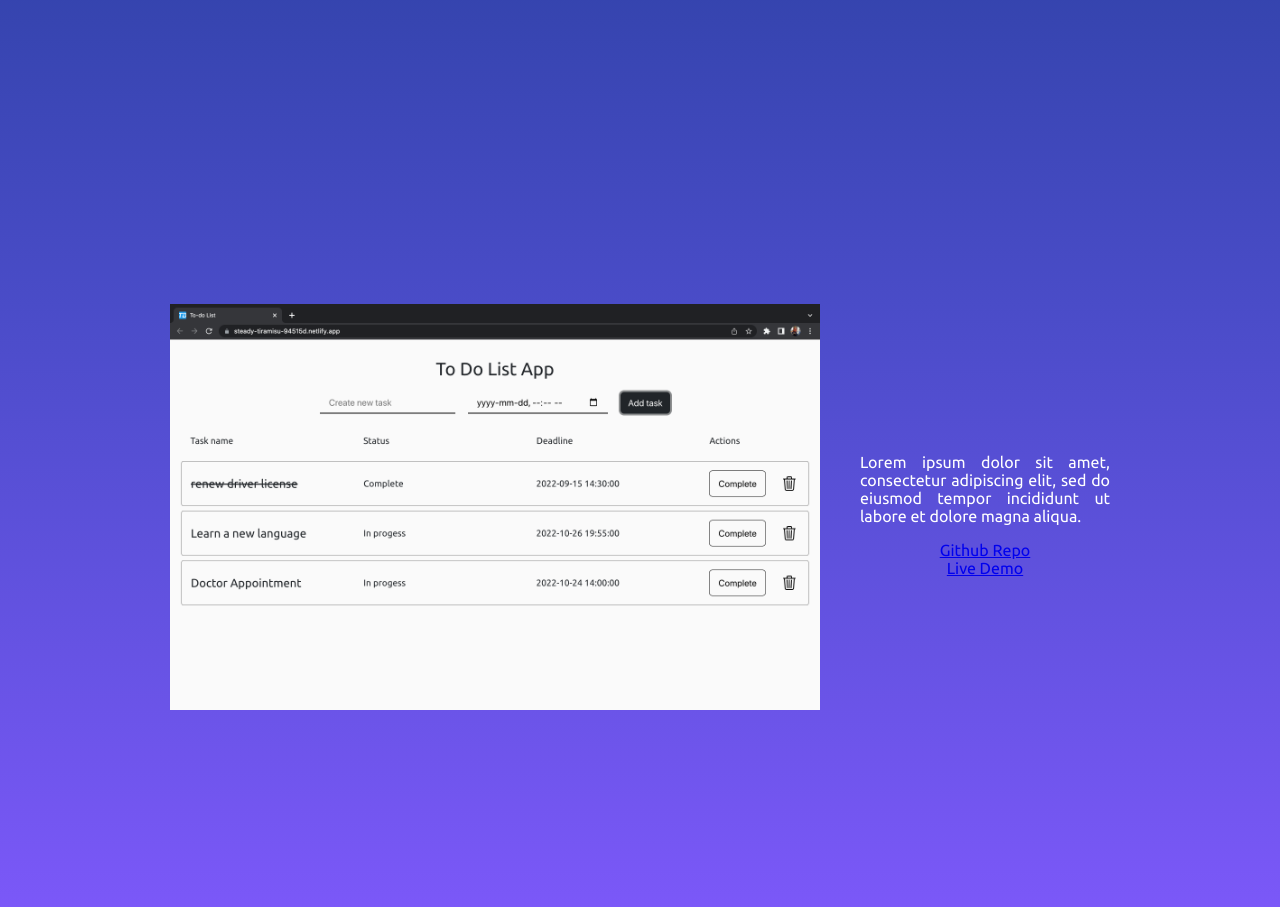
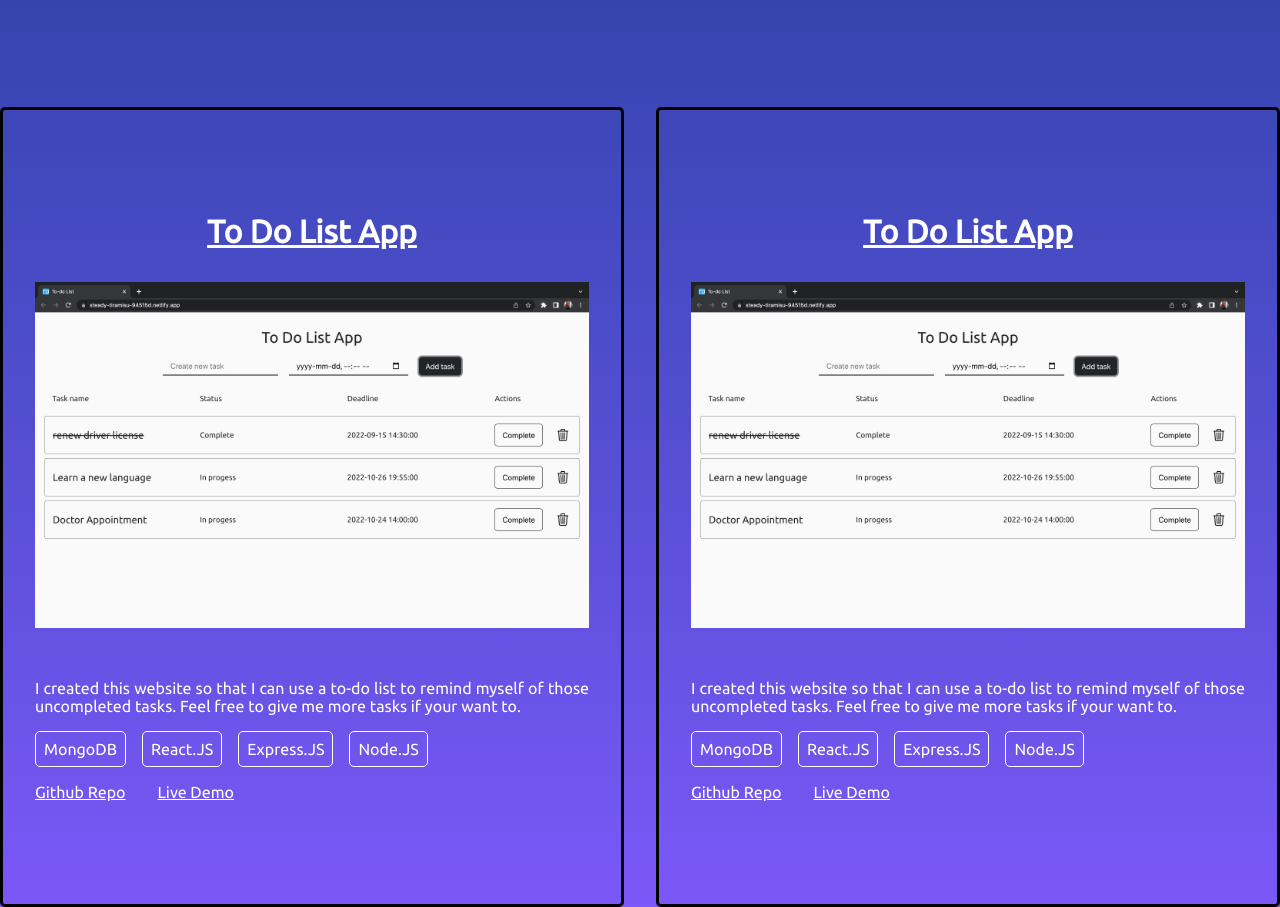
Before and after one commit to octopus175/Portfolio_Site, a React (Create React App) app: page / in a window 1280 px wide. Shown: the part 1493-2400 px from the top of the page. Built offline with nearby package versions, Linux system fonts and the light colour scheme.

Commit message:
- add project data export - change project card layout

```diff
--- /dev/null
+++ b/src/Components/Projects/ProjectData.jsx
@@ -0,0 +1,20 @@
+const ProjectData = [
+    {
+        project_name: "To Do List App",
+        project_image: require("../../Assets/Images/to-do-list-app.png"),
+        tech_stack: ["MongoDB", "React.JS", "Express.JS", "Node.JS"],
+        github_link: "https://github.com/octopus175/to-do-list-app",
+        demo_link: "https://steady-tiramisu-94515d.netlify.app/",
+        description: "I created this website so that I can use a to-do list to remind myself of those uncompleted tasks. Feel free to give me more tasks if your want to."
+    },
+    {
+        project_name: "To Do List App",
+        project_image: require("../../Assets/Images/to-do-list-app.png"),
+        tech_stack: ["MongoDB", "React.JS", "Express.JS", "Node.JS"],
+        github_link: "https://github.com/octopus175/to-do-list-app",
+        demo_link: "https://steady-tiramisu-94515d.netlify.app/",
+        description: "I created this website so that I can use a to-do list to remind myself of those uncompleted tasks. Feel free to give me more tasks if your want to."
+    }
+]
+
+export default ProjectData;
--- a/src/Components/Projects/Projects.jsx
+++ b/src/Components/Projects/Projects.jsx
@@ -1,32 +1,38 @@
 import './Projects.style.css'
-import image from '../../Assets/Images/to-do-list-app.png'
+import ProjectData from './ProjectData'
 
 function Projects() {
     const displayProjects = () => {
+        return ProjectData.map((project, index) => {
             return (
-            <div className='project-card'>
-                <img alt='project_name' src={image} className='project-card-image'></img>
+                <div className='project-card' key={index}>
+                    <span className='project-card-name'>{project.project_name}</span>
+                    <a href={project.demo_link} target="_blank" rel="noreferrer">
+                        <img alt='project_name' src={project.project_image} className='project-card-image'></img>
+                    </a>
                     <div className='project-card-detail'>
                         <p className='project-card-detail-text'>
-                    Lorem ipsum dolor sit amet, consectetur adipiscing elit, sed do eiusmod tempor incididunt ut labore et dolore magna aliqua.
+                            {project.description}
                         </p>
                         <div className='project-card-detail-techstacks'>
-
+                            {project.tech_stack.map((tech) => {
+                                return <span className='project-card-detail-techstacks-single'>{tech}</span>
+                            })}
                         </div>
                         <div className='project-card-detail-links'>
-                        <a href='https://github.com/octopus175/to-do-list-app' target="_blank" rel="noreferrer">Github Repo</a>
-                        <a href='https://steady-tiramisu-94515d.netlify.app/' target="_blank" rel="noreferrer">Live Demo</a>
+                            <a href={project.github_link} target="_blank" rel="noreferrer" className='project-card-detail-url'>Github Repo</a>
+                            <a href={project.demo_link} target="_blank" rel="noreferrer" className='project-card-detail-url'>Live Demo</a>
                         </div>
                     </div>
                 </div>
             )
+        })
+
     }
 
     return(
         <section id="projects" className='projects'>
-            <div>
             {displayProjects()}
-            </div>
         </section>
     )
 }
--- a/src/Components/Projects/Projects.style.css
+++ b/src/Components/Projects/Projects.style.css
@@ -1,34 +1,65 @@
 .projects{
-    display: flex;
+    display: grid;
     min-height: 100vh;
+    grid-template-columns: repeat(2, 1fr);
+    gap: 2rem;
     color: #fff;
-    justify-content: center;
-    align-items: center;
-    flex-direction: column;
+}
+@media (max-width: 767px) {
+    .projects{
+        grid-template-columns: repeat(1, 1fr);
+    }
 }
 
 .project-card {
     display: flex;
     justify-content: center;
     align-items: center;
-    flex-wrap: wrap;
-    gap: 2.5rem;
+    flex-direction: column;
+    gap: 2rem;
+    padding: 2rem;
+    border: 0.2em solid black;
+    border-radius: 5px;
+
 }
 
 .project-card-image {
-    max-width: 650px;
+    object-fit: cover;
+    width: 100%;
+    max-height: 100%;
 }
 
 .project-card-detail {
     display: flex;
     flex-flow: column nowrap;
-    max-width: 250px;
+}
+.project-card-name{
+    text-decoration: underline;
+    font-weight: bold;
+    font-size: 2em;
 }
 
 .project-card-detail-links{
     display: flex;
-    flex-direction: column;
+    flex-direction: row;
+    gap: 2rem;
 }
 .project-card-detail-text{
     text-align: justify;
 }
+
+.project-card-detail-url{
+    color: inherit;
+}
+.project-card-detail-techstacks{
+    display: flex;
+    flex-flow: row nowrap;
+    gap: 1rem;
+    margin-bottom: 1rem;
+}
+
+.project-card-detail-techstacks-single{
+    border: 0.5px solid #fff;
+    border-radius: 5px;
+    padding: 0.5rem;
+}
```
Lines whose indentation alone changed are shown as unchanged.
